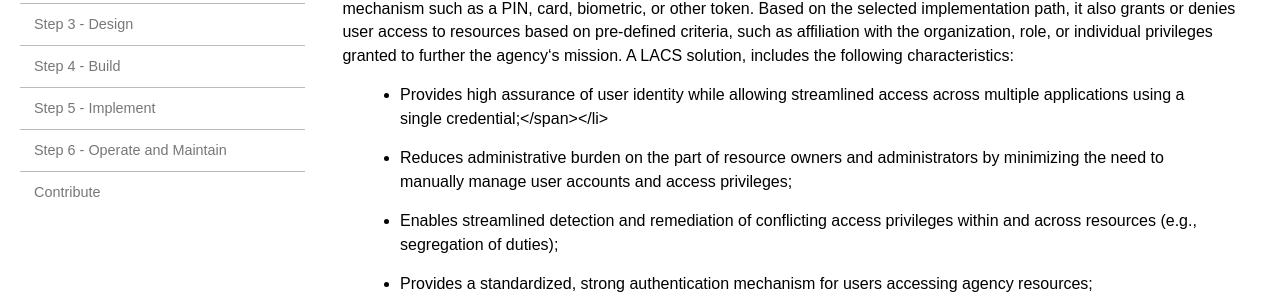
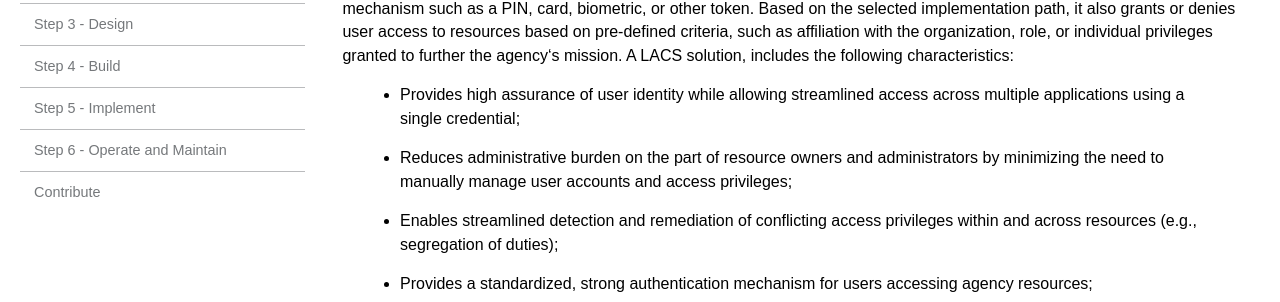
Before and after one commit to bnbuckler/ficam-lacs, a Jekyll site: the page built from index.html, in a window 1280 px wide. Shown: the part 344-646 px from the top of the page. Built offline with Jekyll 4.4.1, drawn with Linux system fonts in a browser that asks for light colours; nearby versions of some CDN libraries.

Commit message:
Removed incorrect code in Index

```diff
--- a/_includes/index.md
+++ b/_includes/index.md
@@ -7,7 +7,7 @@
 
 A Logical Access Control System (LACS) is an automated system that controls a user‘s ability to access one or more computer system resources such as a workstation, network, application, or database. A LACS validates a user’s identity through some mechanism such as a PIN, card, biometric, or other token. Based on the selected implementation path, it also grants or denies user access to resources based on pre-defined criteria, such as affiliation with the organization, role, or individual privileges granted to further the agency‘s mission. A LACS solution, includes the following characteristics:
 
-> * Provides high assurance of user identity while allowing streamlined access across multiple applications using a single credential;</span></li>
+> * Provides high assurance of user identity while allowing streamlined access across multiple applications using a single credential;
 
 > * Reduces administrative burden on the part of resource owners and administrators by minimizing the need to manually manage user accounts and access privileges;
 
```
